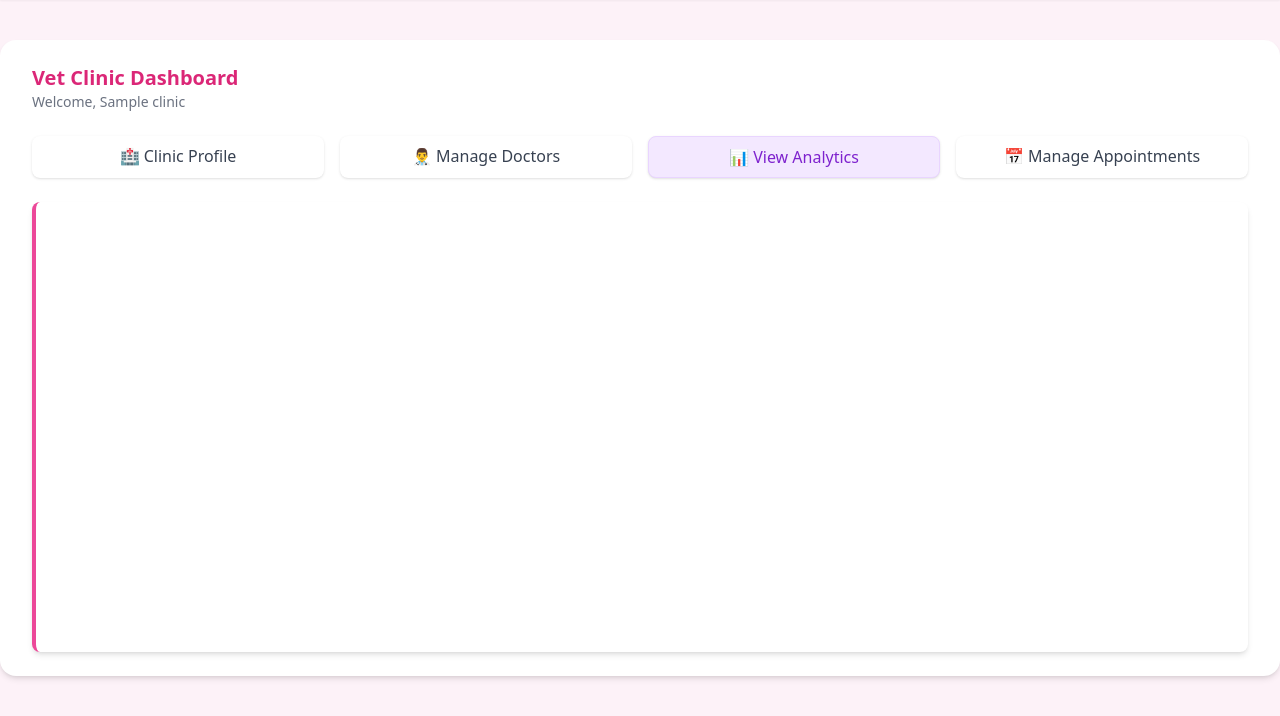
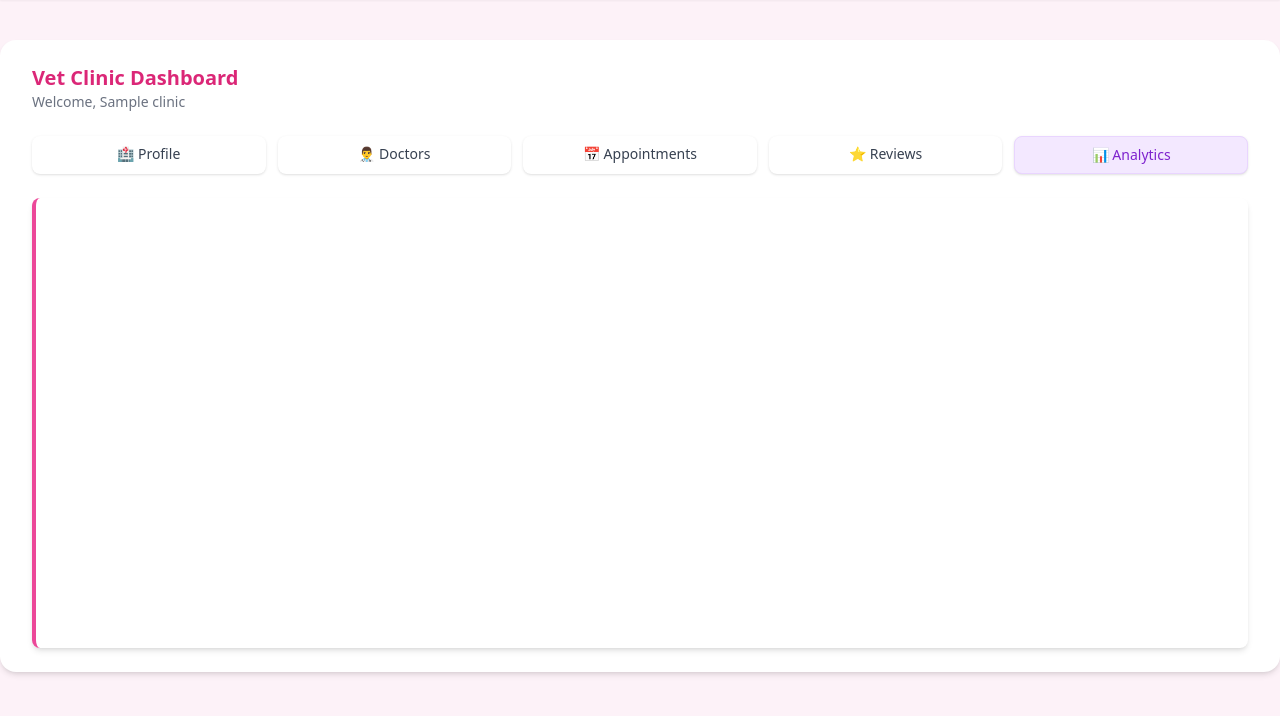
Before and after one commit to sritipeach1/pet-care-vet-connect, a Flask app: template templates/clinic_dashboard.html in a window 1280 px wide. Shown: the part 52-768 px from the top of the page. Run offline with Flask 3, Linux system fonts and the light colour scheme; the template is opened without the code that fills it: most values are stand-ins (such as "Sample title", 1, 10 or a date in 2020); some libraries are stand-ins or nearby versions.

Commit message:
Add Client Reviews tab to Clinic Dashboard

```diff
--- a/app.py
+++ b/app.py
@@ -44,7 +44,7 @@ You are PetBot, a helpful pet care assistant.
 Rules:
 - Give short but helpful advice.
 - Suggest whether they should visit a vet if symptoms are serious.
-- Give feeding/vaccine tips if relevant.
+- Give feeding/vaccine tips if relevant. Never mention any medications.
 - Always say: "I am not a vet, but I can help with guidance."
 
 User says: {user_message}
@@ -1185,6 +1185,27 @@ def clinic_dashboard():
             (clinic["id"],),
         ).fetchall()
 
+    # 3. Reviews tab ( SRITI )
+    reviews = []
+    if tab == "reviews":
+        reviews = cur.execute("""
+            SELECT
+                a.rating,
+                a.doctor_review,
+                a.clinic_review,
+                a.reviewed_at,
+                a.appointment_date,
+                d.name AS doctor_name,
+                p.name AS pet_name,
+                o.name AS owner_name
+            FROM appointments a
+            JOIN doctors d ON a.doctor_id = d.id
+            JOIN pets p ON a.pet_id = p.id
+            JOIN owners o ON p.owner_id = o.id
+            WHERE d.clinic_id = ?
+            AND a.rating IS NOT NULL
+            ORDER BY a.reviewed_at DESC
+        """, (clinic["id"],)).fetchall()
 
     conn.close()
 
@@ -1193,7 +1214,8 @@ def clinic_dashboard():
         clinic=clinic,
         doctors=doctors,
         tab=tab,
-        appointments_requests=appointments_requests,   # used in Manage Appointments tab
+        appointments_requests=appointments_requests,
+        reviews=reviews
     )
 
 @app.route("/clinic/doctor/<int:doctor_id>/appointments")
--- a/templates/clinic_dashboard.html
+++ b/templates/clinic_dashboard.html
@@ -8,28 +8,34 @@
   </div>
 </div>
 
-<div class="grid grid-cols-1 md:grid-cols-4 gap-4 mb-6">
+<div class="grid grid-cols-1 md:grid-cols-5 gap-3 mb-6">
   <a href="{{ url_for('clinic_dashboard', tab='profile') }}"
-     class="block text-center py-2 rounded-lg font-medium shadow transition
+     class="block text-center py-2 rounded-lg font-medium shadow transition text-sm
      {{ 'bg-pink-600 text-white' if tab == 'profile' else 'bg-white text-gray-700 hover:bg-gray-50' }}">
-    🏥 Clinic Profile
+    🏥 Profile
   </a>
 
   <a href="{{ url_for('clinic_dashboard', tab='doctors') }}"
-     class="block text-center py-2 rounded-lg font-medium shadow transition
+     class="block text-center py-2 rounded-lg font-medium shadow transition text-sm
      {{ 'bg-pink-600 text-white' if tab == 'doctors' else 'bg-white text-gray-700 hover:bg-gray-50' }}">
-    👨‍⚕️ Manage Doctors
+    👨‍⚕️ Doctors
+  </a>
+
+  <a href="{{ url_for('clinic_dashboard', tab='appointments') }}"
+     class="block text-center py-2 rounded-lg font-medium shadow transition text-sm
+     {{ 'bg-pink-600 text-white' if tab == 'appointments' else 'bg-white text-gray-700 hover:bg-gray-50' }}">
+    📅 Appointments
+  </a>
+
+  <a href="{{ url_for('clinic_dashboard', tab='reviews') }}"
+     class="block text-center py-2 rounded-lg font-medium shadow transition text-sm
+     {{ 'bg-pink-600 text-white' if tab == 'reviews' else 'bg-white text-gray-700 hover:bg-gray-50' }}">
+    ⭐ Reviews
   </a>
 
   <a href="{{ url_for('clinic_reports') }}"
-     class="block text-center py-2 rounded-lg font-medium shadow bg-purple-100 text-purple-700 hover:bg-purple-200 border border-purple-200">
-    📊 View Analytics
-  </a>
-
-  <a href="{{ url_for('clinic_dashboard', tab='appointments') }}"
-     class="block text-center py-2 rounded-lg font-medium shadow transition
-     {{ 'bg-pink-600 text-white' if tab == 'appointments' else 'bg-white text-gray-700 hover:bg-gray-50' }}">
-    📅 Manage Appointments
+     class="block text-center py-2 rounded-lg font-medium shadow bg-purple-100 text-purple-700 hover:bg-purple-200 border border-purple-200 text-sm">
+    📊 Analytics
   </a>
 </div>
 
@@ -147,7 +153,6 @@
       </p>
     </div>
 
-    <!-- REQUESTS (new + reschedule_pending) -->
     <div class="mb-2">
       <h4 class="text-sm font-semibold text-gray-700 mb-2">Requests</h4>
 
@@ -156,7 +161,6 @@
           {% for a in appointments_requests %}
             {% set s = (a['status'] or '')|lower %}
 
-            <!-- ✅ One clean card: photo + name + status in header -->
             <div class="bg-white border border-yellow-100 rounded-xl px-4 py-3 text-sm">
 
               <div class="flex items-center justify-between gap-3">
@@ -211,7 +215,6 @@
 
               <div class="flex flex-wrap gap-2 text-xs justify-end mt-3">
                 {% if s != 'reschedule_pending' %}
-                  <!-- Approve with cute modal -->
                   <button type="button"
                           class="px-3 py-1 rounded-full bg-green-500 hover:bg-green-600 text-white font-medium"
                           data-action-url="{{ url_for('clinic_appointment_action', appt_id=a['id'], action='approve') }}"
@@ -221,7 +224,6 @@
                   </button>
                 {% endif %}
 
-                <!-- Cancel with cute modal -->
                 <button type="button"
                         class="px-3 py-1 rounded-full bg-red-500 hover:bg-red-600 text-white font-medium"
                         data-action-url="{{ url_for('clinic_appointment_action', appt_id=a['id'], action='cancel') }}"
@@ -231,7 +233,6 @@
                 </button>
 
                 {% if s != 'reschedule_pending' %}
-                  <!-- Reschedule – NO popup -->
                   <a href="{{ url_for('reschedule_appointment', appt_id=a['id']) }}"
                      class="px-3 py-1 rounded-full bg-yellow-400 hover:bg-yellow-500 text-gray-800 font-medium text-center">
                     Reschedule
@@ -250,14 +251,76 @@
       {% endif %}
     </div>
 
+  {# -------------------- ✅ NEW: REVIEWS TAB -------------------- #}
+  {% elif tab == 'reviews' %}
+
+    <div class="flex justify-between items-center mb-6">
+      <h3 class="text-lg font-semibold text-gray-800">Client Reviews</h3>
+      <p class="text-xs text-gray-500">
+        Feedback from pet owners after completed appointments.
+      </p>
+    </div>
+
+    {% if reviews and reviews|length > 0 %}
+      <div class="grid grid-cols-1 gap-4">
+        {% for r in reviews %}
+          <div class="bg-white border border-gray-100 rounded-xl p-5 shadow-sm hover:shadow-md transition">
+
+            <div class="flex justify-between items-start mb-2">
+              <div class="flex items-center gap-2">
+                <span class="text-yellow-400 text-lg">
+                  {% for i in range(r['rating']|int) %}★{% endfor %}
+                  {% for i in range(5 - r['rating']|int) %}<span class="text-gray-200">★</span>{% endfor %}
+                </span>
+                <span class="text-xs font-semibold text-gray-600 bg-gray-100 px-2 py-0.5 rounded-full">
+                  {{ r['rating'] }}.0
+                </span>
+              </div>
+              <span class="text-xs text-gray-400">
+                {{ r['reviewed_at'] }}
+              </span>
+            </div>
+
+            <div class="mb-3">
+              <p class="text-gray-800 text-sm italic">
+                "{{ r['doctor_review'] or 'No written feedback provided.' }}"
+              </p>
+              {% if r['clinic_review'] %}
+                <p class="text-gray-600 text-xs mt-2 bg-blue-50 p-2 rounded border border-blue-100">
+                  <strong>Clinic Feedback:</strong> {{ r['clinic_review'] }}
+                </p>
+              {% endif %}
+            </div>
+
+            <div class="flex items-center justify-between pt-3 border-t border-gray-50 text-xs">
+              <div class="text-gray-500">
+                Doctor: <span class="font-medium text-pink-600">{{ r['doctor_name'] }}</span>
+              </div>
+              <div class="text-gray-400">
+                By <span class="font-medium text-gray-600">{{ r['owner_name'] }}</span>
+                (Pet: {{ r['pet_name'] }})
+              </div>
+            </div>
+
+          </div>
+        {% endfor %}
+      </div>
+    {% else %}
+      <div class="text-center py-14 bg-gray-50 rounded-xl border-2 border-dashed border-gray-200">
+        <div class="text-4xl mb-2">⭐</div>
+        <h3 class="text-lg font-semibold text-gray-600">No reviews yet</h3>
+        <p class="text-sm text-gray-400 mt-1">
+          Once appointments are completed, owners can leave ratings here.
+        </p>
+      </div>
+    {% endif %}
+
   {% endif %}
 
 </div>
 
-<!-- Hidden form for appointment request actions (approve/cancel) -->
 <form id="request-action-form" method="POST" style="display:none;"></form>
 
-<!-- Cute modal for Approve/Cancel in Requests -->
 <div id="request-action-modal" class="modal-overlay" style="display:none;">
   <div class="modal-card">
     <div id="request-action-title" class="modal-title">Are you sure?</div>
@@ -269,7 +332,6 @@
   </div>
 </div>
 
-<!-- Doctor delete modal (unchanged) -->
 <form id="doctor-delete-form" method="POST" style="display:none;">
     <input type="hidden" name="csrf_token" value="{{ csrf_token() if csrf_token else '' }}"/>
 </form>
```
